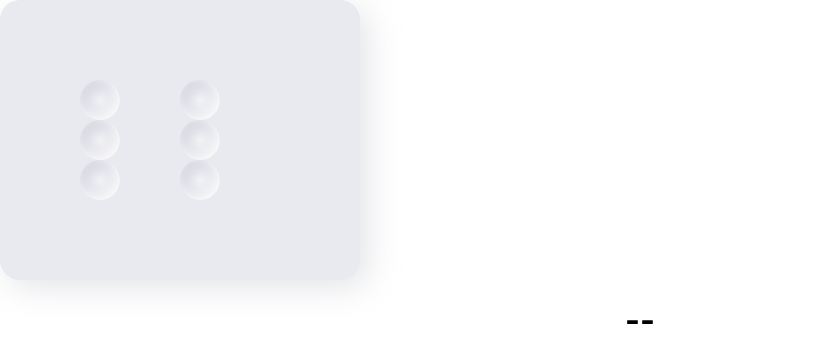
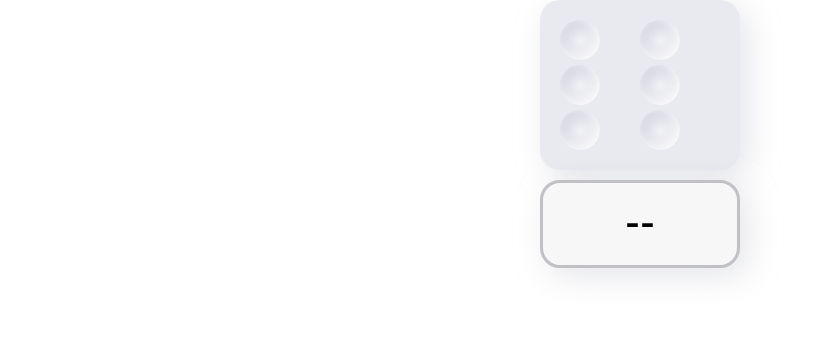
Before and after one commit to nvidal/puzzles-toolkit, a React (Create React App) app: page / in a window 1280 px wide. Shown: the top 362 px of the page, without its empty margins (0-813 px from the left). Built offline with nearby package versions, Linux system fonts and the light colour scheme; the HTML template or start-up script is replaced by a standard one.

Commit message:
add styled component to Result, create new class Calculator

```diff
--- a/src/components/Grid.tsx
+++ b/src/components/Grid.tsx
@@ -17,13 +17,15 @@ const Grid = ({ gridState, onActivateChange }: GridProps) => {
         display: grid;
         grid-template-columns: 1fr 1fr;
         grid-template-rows: 1fr 1fr 1fr;
-        padding: 80px;
+        box-sizing: border-box;
+        padding: 20px;
+        row-gap: 5px;
 
     `;
 
 
     return (
-        <GridContainer>{gridState.map( (el, idx) => <GridSymbol id={idx} value={el} onActivateChange={onActivateChange} /> )}</GridContainer>
+        <GridContainer>{gridState.map( (el, idx) => <GridSymbol key={idx} id={idx} value={el} onActivateChange={onActivateChange} /> )}</GridContainer>
     )
 }
 
--- a/src/components/GridSymbol.tsx
+++ b/src/components/GridSymbol.tsx
@@ -21,7 +21,7 @@ const GridSymbol = ({id, value, onActivateChange}: GridSymbolProps) => {
         `;
 
     return (
-        <div id={id.toString()}>
+        <div>
             <BrailleControl onClick={() => {setSelected(!selected); onActivateChange(id)}}/>
         </div>
 
--- a/src/components/Result.tsx
+++ b/src/components/Result.tsx
@@ -1,13 +1,24 @@
+import styled from 'styled-components';
 
 declare interface Props {
     value : string
 };
 const Result = ({value}: Props) => {
 
+    const Container = styled.div `
+        width: 200px;
+        background: #F7F7F8;
+        border: 3px solid #C0C0C5;
+        box-sizing: border-box;
+        box-shadow: 8px 8px 32px rgba(188, 189, 199, 0.4);
+        border-radius: 20px;
+        margin-top: 10px;
+    `;
+
     return (
-        <div>
+        <Container>
             <h1>{value}</h1>
-        </div>
+        </Container>
     )
 }
 
--- a/src/components/Translator.tsx
+++ b/src/components/Translator.tsx
@@ -2,14 +2,13 @@ import React, { useState } from "react";
 import Grid from "./Grid";
 import Result from "./Result";
 import styled from 'styled-components';
+import Calculator from "../services/Calculator";
 
-
-const calculateResult = () => "A";
 
 const Container = styled.div `
     display: flex;
     flex-direction: column;
-    justify-content: center;
+    align-items: center;
 `;
 
 const Translator = () => {
@@ -23,7 +22,7 @@ const Translator = () => {
         setBraileSymbol(copy);
         console.log(braileSymbol);
 
-        setResult(calculateResult());
+        setResult(Calculator.calculateResult(braileSymbol));
     };
 
 
--- /dev/null
+++ b/src/services/Calculator.ts
@@ -0,0 +1,9 @@
+
+
+export default class Calculator {
+
+    static calculateResult(symbol: boolean[]): string {
+
+        return "A";
+    }
+}
```
